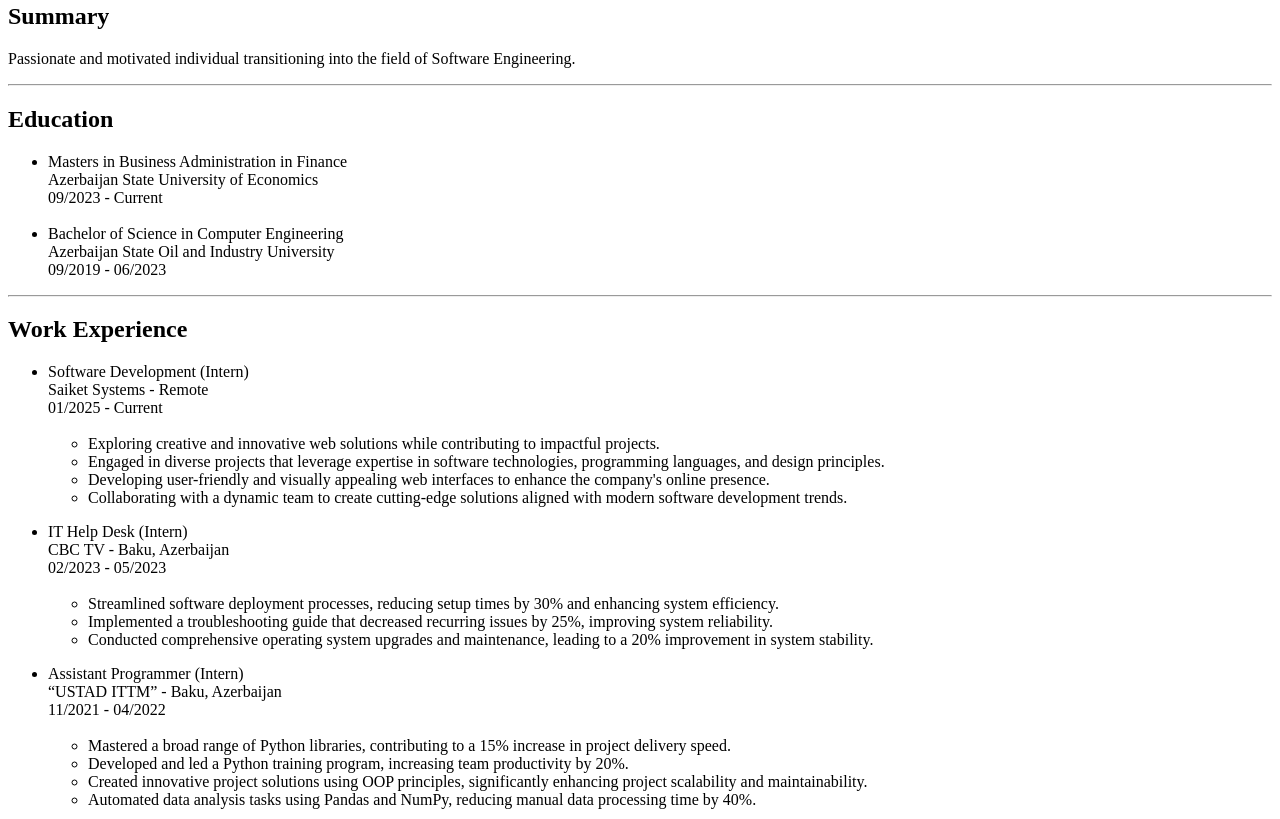
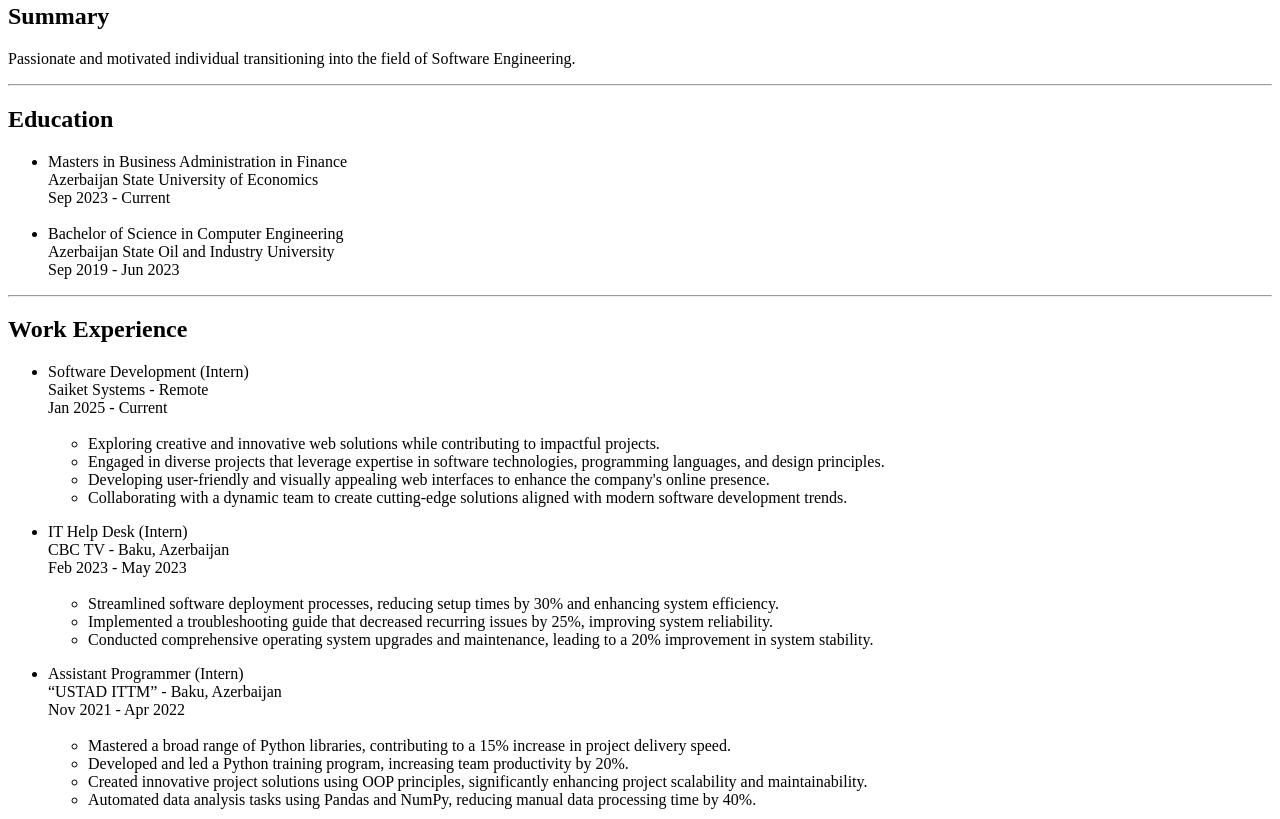
Before and after one commit to KananTheDeveloper/resume-project-html, a plain HTML site: page index.html in a window 1280 px wide. Shown: the part 301-1120 px from the top of the page. Drawn offline with Linux system fonts and the light colour scheme.

Commit message:
index.html

```diff
--- a/index.html
+++ b/index.html
@@ -23,7 +23,7 @@
             <br />
             Azerbaijan State University of Economics
             <br />
-            09/2023 - Current
+            Sep 2023 - Current
         </li>
 
         <br />
@@ -33,7 +33,7 @@
             <br />
             Azerbaijan State Oil and Industry University
             <br />
-            09/2019 - 06/2023
+            Sep 2019 - Jun 2023
         </li>
     </ul>
 
@@ -46,7 +46,7 @@
             <br />
             Saiket Systems - Remote
             <br />
-            01/2025 - Current
+            Jan 2025 - Current
             <br />
             <br />
             <ul>
@@ -75,7 +75,7 @@
             <br />
             CBC TV - Baku, Azerbaijan
             <br />
-            02/2023 - 05/2023
+            Feb 2023 - May 2023
             <br />
             <br />
             <ul>
@@ -101,7 +101,7 @@
             <br />
             “USTAD ITTM” - Baku, Azerbaijan
             <br />
-            11/2021 - 04/2022
+            Nov 2021 - Apr 2022
             <br />
             <br />
             <ul>
```
